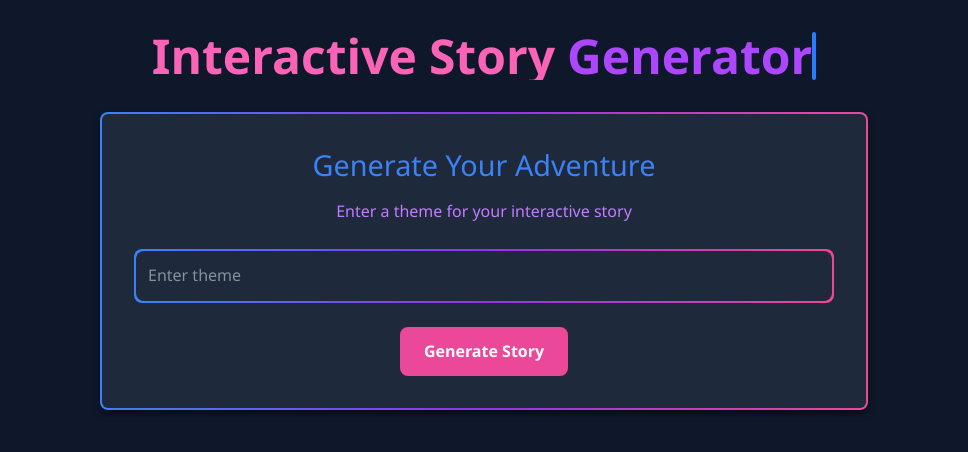
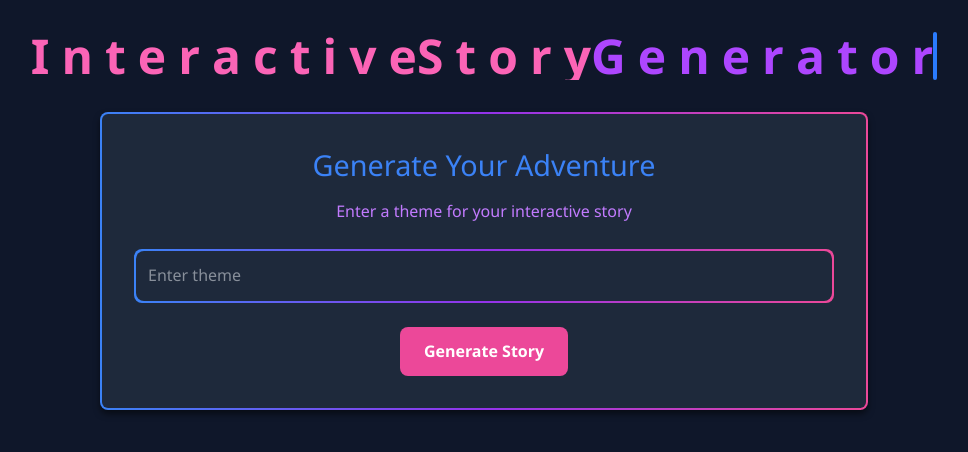
Before and after one commit to imsg1006/FastTales, a React (Vite) app in the folder frontend/: page / in a window 1280 px wide. Shown: the top 452 px of the page, without its empty margins (156-1124 px from the left). Built offline with nearby package versions, Linux system fonts and the light colour scheme.

Commit message:
fixed typewriter

```diff
--- a/frontend/src/App.css
+++ b/frontend/src/App.css
@@ -391,10 +391,11 @@ button:hover {
 .error-message button:hover {
   background-color: #d32f2f;
 }
-.word-spacing .inline-block {
-  margin-right: 0.75rem; /* adjust spacing */
+.word-spacing span {
+  display: inline-block;
+  margin-right: 0.75rem;
 }
 
-.word-spacing .inline-block:last-child {
+.word-spacing span:last-child {
   margin-right: 0;
 }
```
